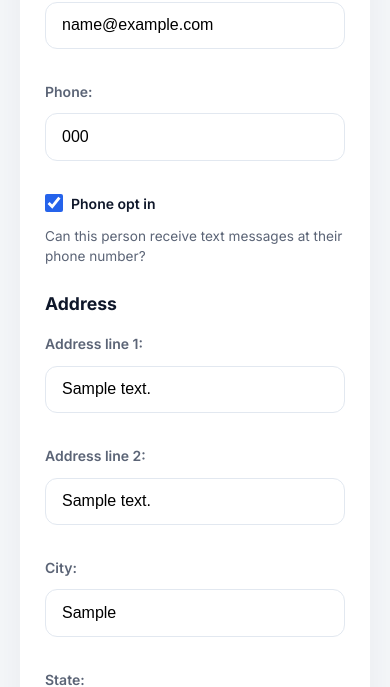
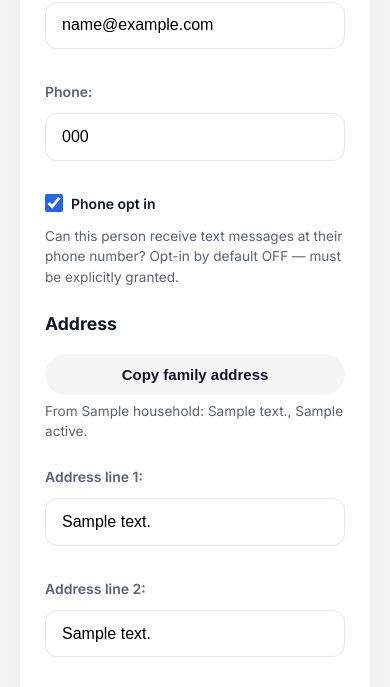
Before and after one commit to TheLVSQ/AnchorPoint, a Django app: page /people/1/edit/ in a window 390 px wide. Shown: the part 1574-2261 px from the top of the page. Run offline with Django 5.2, Linux system fonts and the light colour scheme; a user stored in the database is signed in; tables that the repository leaves empty hold one stand-in row (values such as "Sample post"); grey boxes marked "Sample" are stand-in pictures; parts of the project's set-up code (start-up, migrations or seed data) failed here and were passed over; some libraries are stand-ins or nearby versions.

Commit message:
feat(people): copy family address to a profile; default phone opt-in OFF (#61)
1) Copy family address: the add/edit person form now offers a 'Copy family
address' button (like the emergency-contact 'copy from a family adult' helper)
when the person's household — or a household member — has an address on file.
Fills line1/line2/city/state/zip via an inline, hx-boost-safe handler.
_family_address(person) resolves the household's address, falling back to a
member's. Passed to the add + edit views.

2) phone_opt_in now defaults to False (was True) + migration 0013. New people
are opt-OUT of SMS by default and must be explicitly opted in — both the correct
consent posture and what staff expected (no more un-checking it every time). The
kiosk quick-register field was already required=False (unchecked); import_signups
still explicitly defaults 'yes' for signup parents (unchanged).

Tests: +4 (opt-in defaults off; family-address helper + the edit page offering/
not-offering the copy button). Full suite 461 green; makemigrations --check clean.

Co-authored-by: Claude Opus 4.8 <noreply@anthropic.com>

```diff
--- a/anchorpoint/people/models.py
+++ b/anchorpoint/people/models.py
@@ -58,8 +58,9 @@ class Person(models.Model):
         help_text="Auto-generated digits-only version of phone for fast lookups.",
     )
     phone_opt_in = models.BooleanField(
-        default=True,
-        help_text="Can this person receive text messages at their phone number?",
+        default=False,
+        help_text="Can this person receive text messages at their phone number? "
+                  "Opt-in by default OFF — must be explicitly granted.",
     )
     birthdate = models.DateField(blank=True, null=True)
     grade = models.CharField(
--- a/anchorpoint/people/templates/people/people_form.html
+++ b/anchorpoint/people/templates/people/people_form.html
@@ -101,6 +101,23 @@
 
         <div class="form-section">
             <h3>Address</h3>
+            {% if family_address %}
+            <div class="form-field form-field--full" style="margin-bottom:0.5rem;">
+                <button type="button" class="btn ghost"
+                        data-line1="{{ family_address.line1 }}" data-line2="{{ family_address.line2 }}"
+                        data-city="{{ family_address.city }}" data-state="{{ family_address.state }}"
+                        data-zip="{{ family_address.zip }}"
+                        onclick="var b=this;
+                                 document.getElementById('id_address_line1').value=b.dataset.line1;
+                                 document.getElementById('id_address_line2').value=b.dataset.line2;
+                                 document.getElementById('id_city').value=b.dataset.city;
+                                 document.getElementById('id_postal_code').value=b.dataset.zip;
+                                 var st=document.getElementById('id_state'); if(st){st.value=b.dataset.state;}">
+                    Copy family address
+                </button>
+                <small class="help-text">From {{ family_address.household }}: {{ family_address.line1 }}{% if family_address.city %}, {{ family_address.city }}{% endif %}{% if family_address.state %} {{ family_address.state }}{% endif %}.</small>
+            </div>
+            {% endif %}
             <div class="form-grid">
                 <div class="form-field form-field--full">
                     {{ form.address_line1.label_tag }}
--- a/anchorpoint/people/views.py
+++ b/anchorpoint/people/views.py
@@ -217,8 +217,9 @@ def people_add(request):
         "household_action": household_action,
         "selected_household_id": selected_household_id,
         "household_error": household_error,
-        # New person has no household yet, so no adults to copy from.
+        # New person has no household yet, so no adults/address to copy from.
         "household_adults": [],
+        "family_address": None,
     })
 
 
@@ -404,6 +405,27 @@ def _household_adults(person):
     return adults
 
 
+def _family_address(person):
+    """The household's address (or a household member's, if the household record
+    itself has none) to offer copying onto a person with an incomplete address.
+    Returns a dict of address parts, or None when no family address is on file."""
+    for household in person.households.all():
+        sources = [household] + [
+            m.person for m in household.memberships.all() if m.person_id != person.pk
+        ]
+        for src in sources:
+            if getattr(src, "address_line1", None):
+                return {
+                    "line1": src.address_line1 or "",
+                    "line2": getattr(src, "address_line2", "") or "",
+                    "city": src.city or "",
+                    "state": src.state or "",
+                    "zip": src.postal_code or "",
+                    "household": household.name,
+                }
+    return None
+
+
 @staff_required
 def people_edit(request, pk):
     person = get_object_or_404(Person, pk=pk)
@@ -420,6 +442,7 @@ def people_edit(request, pk):
     return render(request, "people/people_form.html", {
         "form": form,
         "household_adults": _household_adults(person),
+        "family_address": _family_address(person),
     })
 
 
```
Also changed, not shown: anchorpoint/people/tests.py (+47 -0 lines), anchorpoint/people/migrations/0013_alter_person_phone_opt_in.py (added).
